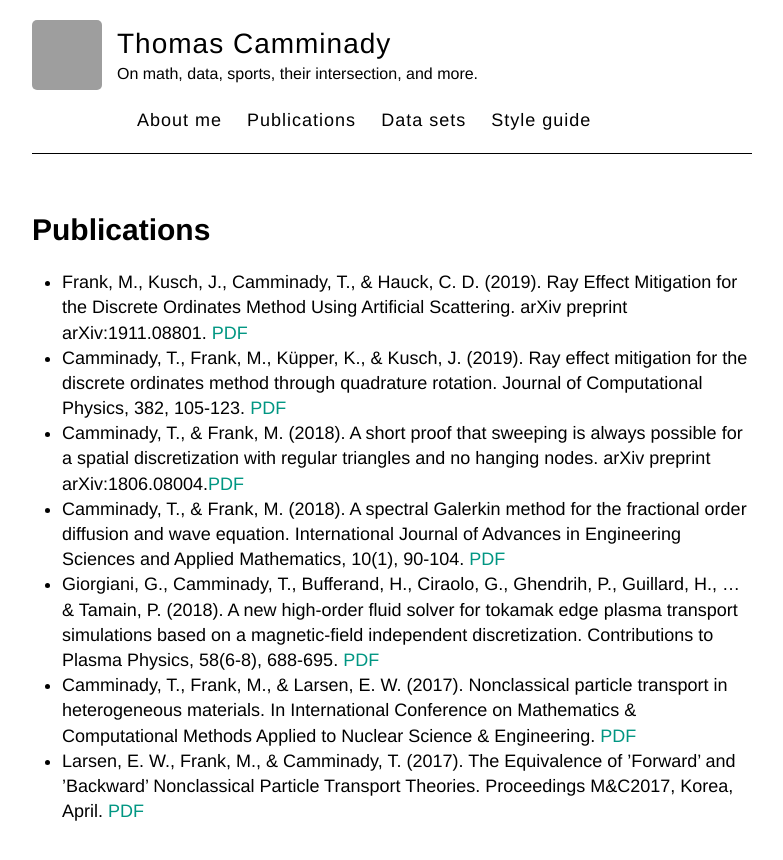
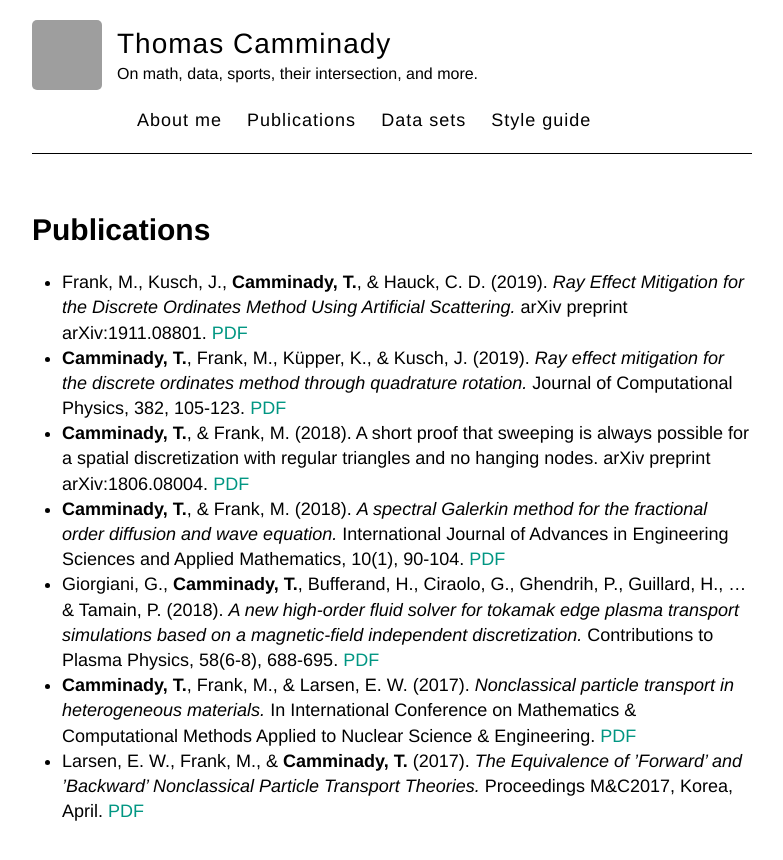
Before and after one commit to camminady/camminady.github.io, a Jekyll site: the page built from pages/publications.md, in a window 1280 px wide. Shown: the top 860 px of the page, without its empty margins (248-1031 px from the left). Built offline with Jekyll 4.4.1, drawn with Linux system fonts in a browser that asks for light colours; grey boxes are pictures that could not be loaded.

Commit message:
formatting

```diff
--- a/pages/publications.md
+++ b/pages/publications.md
@@ -6,13 +6,13 @@ author: thomas
 layout: page
 ---
 
-* Frank, M., Kusch, J., Camminady, T., & Hauck, C. D. (2019). Ray Effect Mitigation for the Discrete Ordinates Method Using Artificial Scattering. arXiv preprint arXiv:1911.08801. [PDF](https://arxiv.org/pdf/1911.08801.pdf)
-* Camminady, T., Frank, M., Küpper, K., & Kusch, J. (2019). Ray effect mitigation for the discrete ordinates method through quadrature rotation. Journal of Computational Physics, 382, 105-123. [PDF][1]
-* Camminady, T., & Frank, M. (2018). A short proof that sweeping is always possible for a spatial discretization with regular triangles and no hanging nodes. arXiv preprint arXiv:1806.08004.[PDF](https://arxiv.org/pdf/1806.08004.pdf)
-* Camminady, T., & Frank, M. (2018). A spectral Galerkin method for the fractional order diffusion and wave equation. International Journal of Advances in Engineering Sciences and Applied Mathematics, 10(1), 90-104. [PDF][3]
-* Giorgiani, G., Camminady, T., Bufferand, H., Ciraolo, G., Ghendrih, P., Guillard, H., ... & Tamain, P. (2018). A new high‐order fluid solver for tokamak edge plasma transport simulations based on a magnetic‐field independent discretization. Contributions to Plasma Physics, 58(6-8), 688-695. [PDF](https://onlinelibrary.wiley.com/doi/pdf/10.1002/ctpp.201700172)
-* Camminady, T., Frank, M., & Larsen, E. W. (2017). Nonclassical particle transport in heterogeneous materials. In International Conference on Mathematics & Computational Methods Applied to Nuclear Science & Engineering. [PDF][2]
-* Larsen, E. W., Frank, M., & Camminady, T. (2017). The Equivalence of ’Forward’ and ’Backward’ Nonclassical Particle Transport Theories. Proceedings M&C2017, Korea, April. [PDF](https://www.kns.org/files/int_paper/paper/MC2017_2017_1/P020S01-03LarsenE.pdf)
+* Frank, M., Kusch, J., **Camminady, T.**, & Hauck, C. D. (2019). *Ray Effect Mitigation for the Discrete Ordinates Method Using Artificial Scattering.* arXiv preprint arXiv:1911.08801. [PDF](https://arxiv.org/pdf/1911.08801.pdf)
+* **Camminady, T.**, Frank, M., Küpper, K., & Kusch, J. (2019). *Ray effect mitigation for the discrete ordinates method through quadrature rotation.* Journal of Computational Physics, 382, 105-123. [PDF][1]
+* **Camminady, T.**, & Frank, M. (2018). A short proof that sweeping is always possible for a spatial discretization with regular triangles and no hanging nodes. arXiv preprint arXiv:1806.08004. [PDF](https://arxiv.org/pdf/1806.08004.pdf)
+* **Camminady, T.**, & Frank, M. (2018). *A spectral Galerkin method for the fractional order diffusion and wave equation.* International Journal of Advances in Engineering Sciences and Applied Mathematics, 10(1), 90-104. [PDF][3]
+* Giorgiani, G., **Camminady, T.**, Bufferand, H., Ciraolo, G., Ghendrih, P., Guillard, H., ... & Tamain, P. (2018). *A new high‐order fluid solver for tokamak edge plasma transport simulations based on a magnetic‐field independent discretization.* Contributions to Plasma Physics, 58(6-8), 688-695. [PDF](https://onlinelibrary.wiley.com/doi/pdf/10.1002/ctpp.201700172)
+* **Camminady, T.**, Frank, M., & Larsen, E. W. (2017). *Nonclassical particle transport in heterogeneous materials.* In International Conference on Mathematics & Computational Methods Applied to Nuclear Science & Engineering. [PDF][2]
+* Larsen, E. W., Frank, M., & **Camminady, T.** (2017). *The Equivalence of ’Forward’ and ’Backward’ Nonclassical Particle Transport Theories.* Proceedings M&C2017, Korea, April. [PDF](https://www.kns.org/files/int_paper/paper/MC2017_2017_1/P020S01-03LarsenE.pdf)
 
 [1]:{{ site.url}}/download/Ray_effect_mitigation_for_the_discrete_ordinates_method_through_quadrature_rotation.pdf
 [2]:{{ site.url}}/download/P061S01-12CamminadyT.pdf
```
